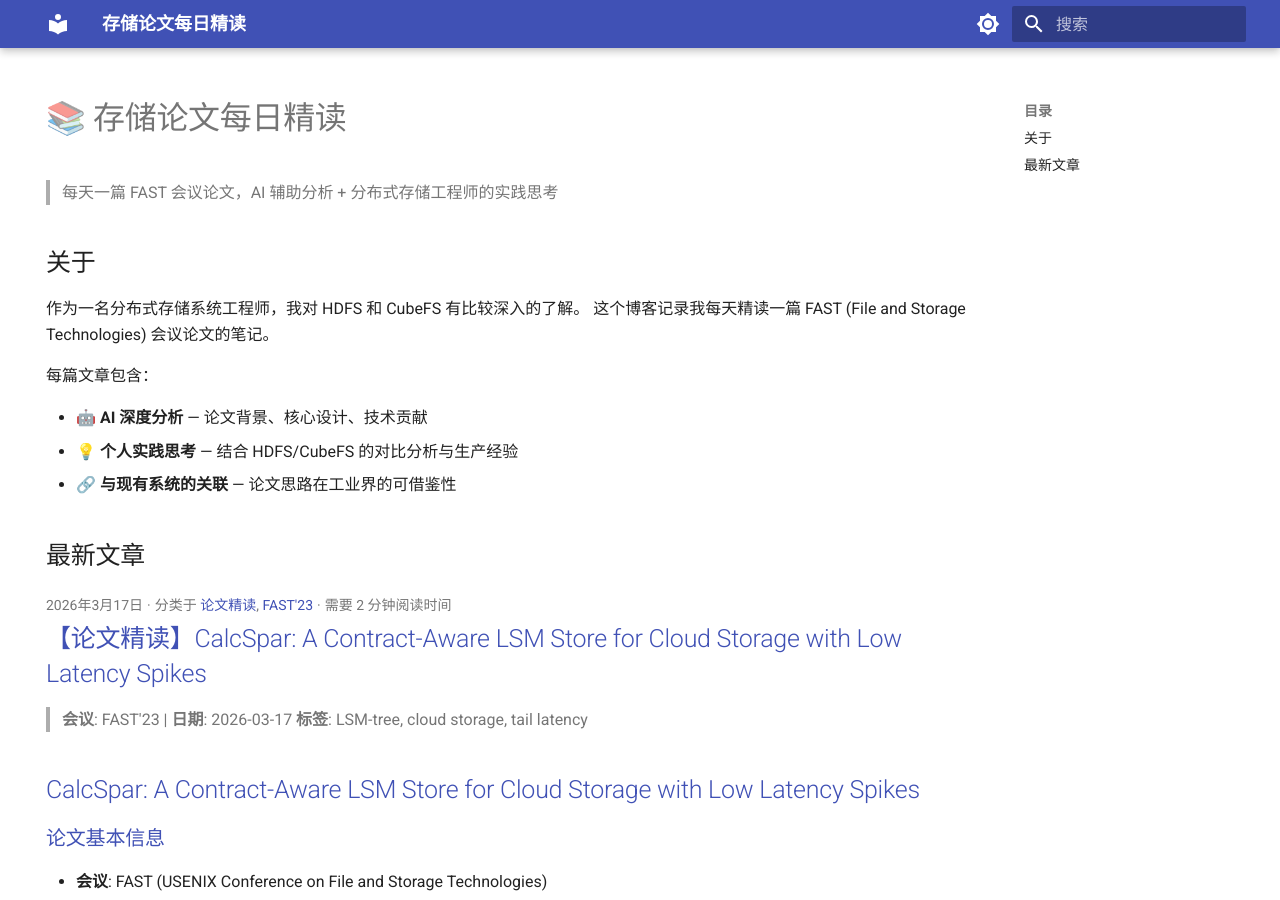
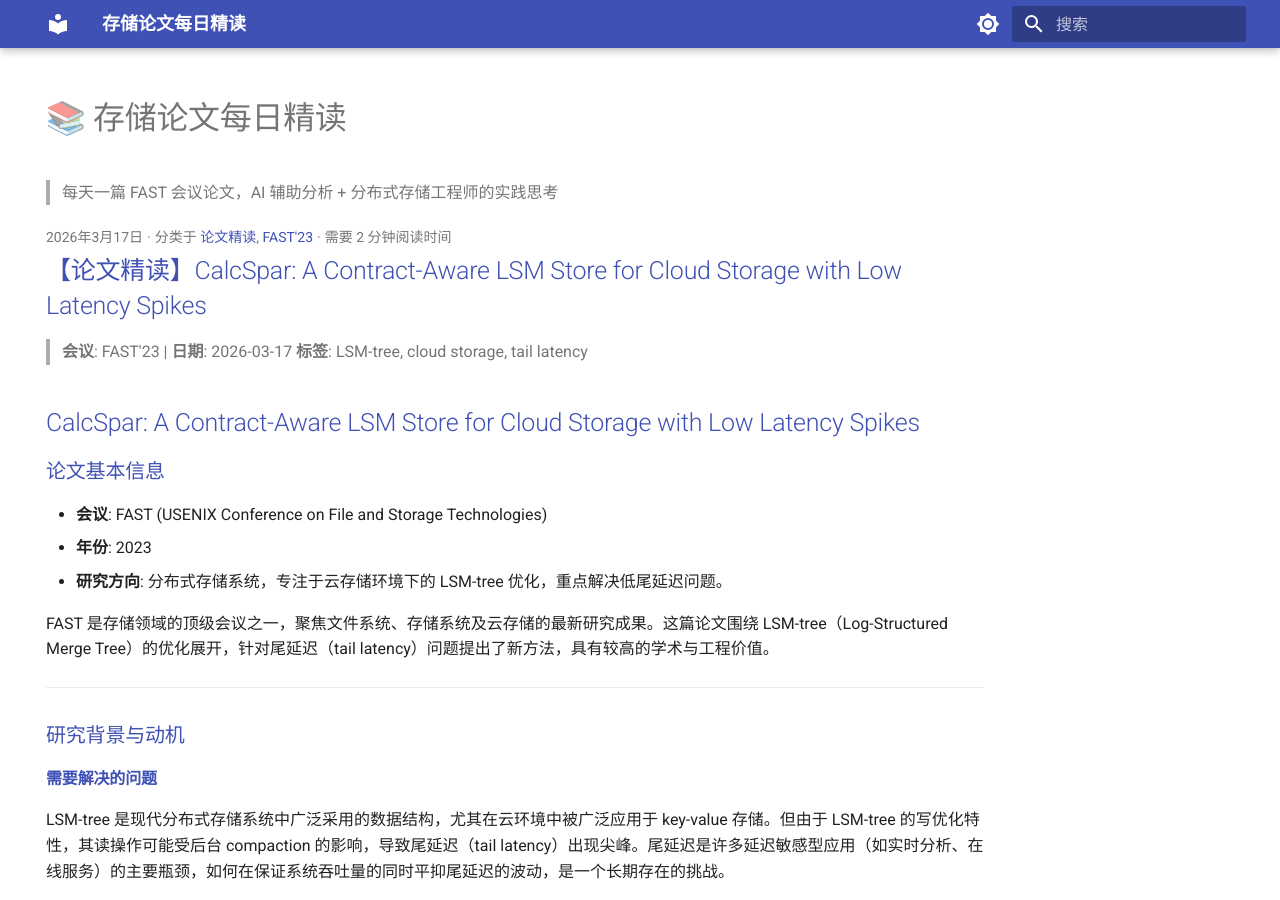
Before and after one commit to liubingxing/storage-paper-daily, an MkDocs documentation site: the page built from docs/index.md, in a window 1280 px wide and 900 px high. Built offline with MkDocs 1.6.1 and Material for MkDocs 9.7.7, drawn with Linux system fonts in a browser that asks for light colours.

Commit message:
fix: remove about section, improve mermaid style, fix blog pagination

```diff
--- a/docs/index.md
+++ b/docs/index.md
@@ -7,17 +7,4 @@ hide:
 
 > 每天一篇 FAST 会议论文，AI 辅助分析 + 分布式存储工程师的实践思考
 
-## 关于
-
-作为一名分布式存储系统工程师，我对 HDFS 和 CubeFS 有比较深入的了解。
-这个博客记录我每天精读一篇 FAST (File and Storage Technologies) 会议论文的笔记。
-
-每篇文章包含：
-
-- 🤖 **AI 深度分析** — 论文背景、核心设计、技术贡献
-- 💡 **个人实践思考** — 结合 HDFS/CubeFS 的对比分析与生产经验
-- 🔗 **与现有系统的关联** — 论文思路在工业界的可借鉴性
-
-## 最新文章
-
 <!-- blog posts will be listed here automatically -->
--- a/mkdocs.yml
+++ b/mkdocs.yml
@@ -33,6 +33,10 @@ plugins:
   - blog:
       blog_dir: .
       post_dir: "{blog}/posts"
+      post_url_format: "{slug}"
+      archive: true
+      categories: true
+      pagination_per_page: 5
 
 markdown_extensions:
   - admonition
```
Also changed, not shown: 1 other file.
